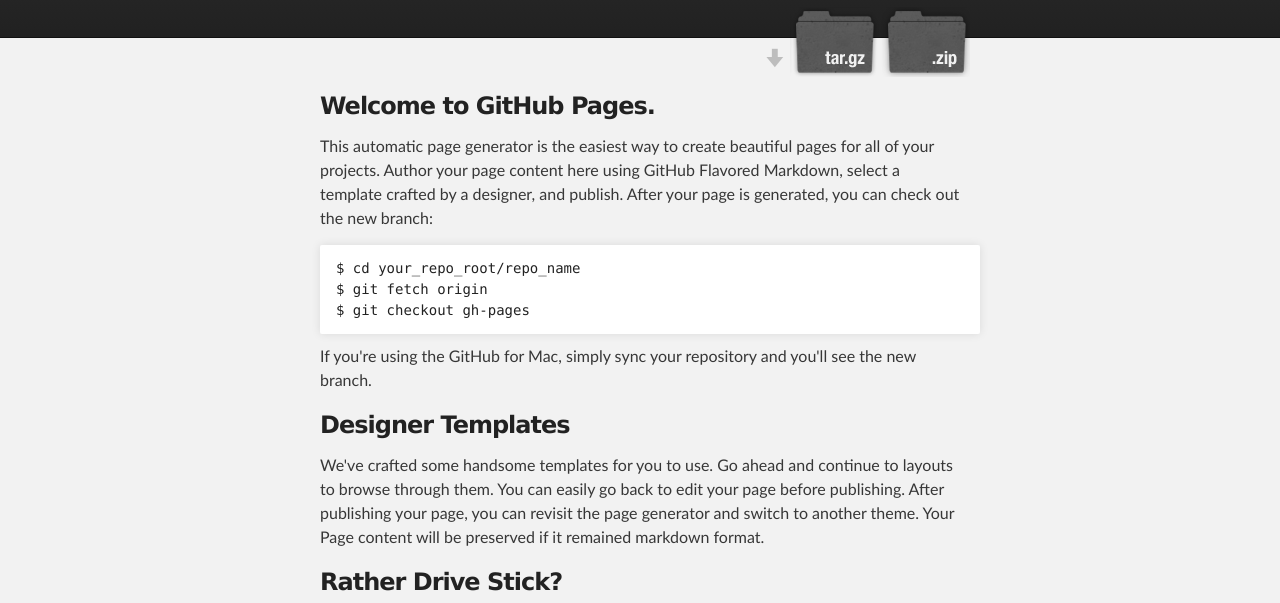
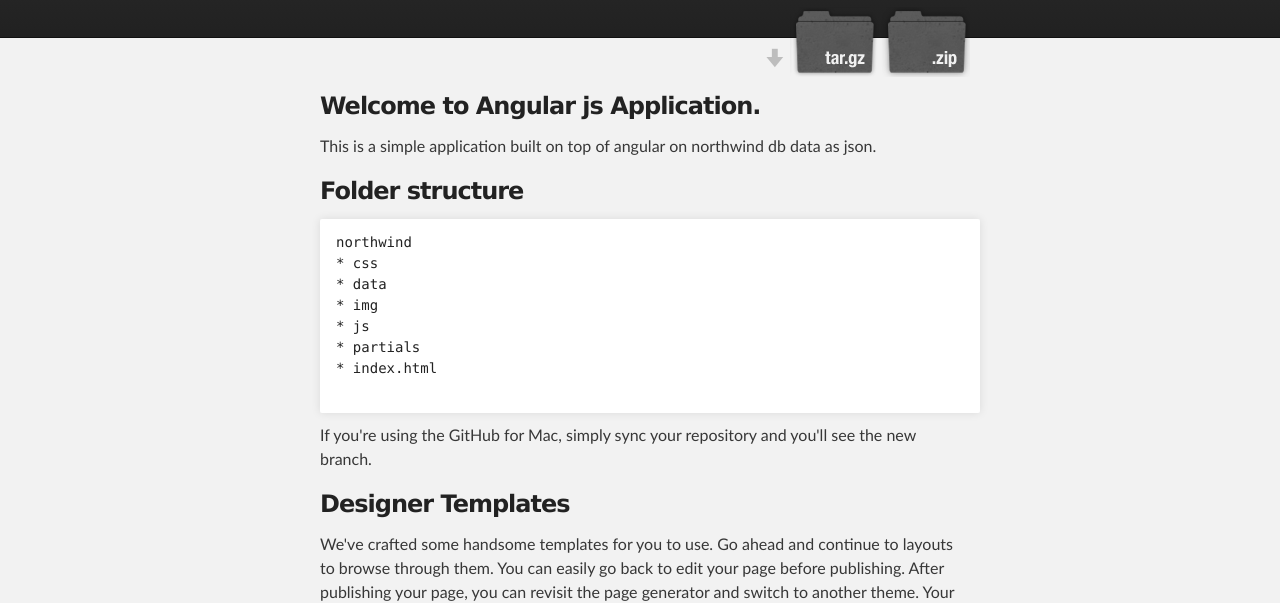
Before and after one commit to gsuresh86/northiwind_app_using_angularjs, a plain HTML site: page index.html in a window 1280 px wide. Shown: the part 199-802 px from the top of the page. Drawn offline with Linux system fonts and the light colour scheme.

```diff
--- a/index.html
+++ b/index.html
@@ -32,13 +32,21 @@
     <div id="main_content_wrap" class="outer">
       <section id="main_content" class="inner">
         <h3>
-<a name="welcome-to-github-pages" class="anchor" href="#welcome-to-github-pages"><span class="octicon octicon-link"></span></a>Welcome to GitHub Pages.</h3>
+<a name="welcome-to-angular-js-application" class="anchor" href="#welcome-to-angular-js-application"><span class="octicon octicon-link"></span></a>Welcome to Angular js Application.</h3>
 
-<p>This automatic page generator is the easiest way to create beautiful pages for all of your projects. Author your page content here using GitHub Flavored Markdown, select a template crafted by a designer, and publish. After your page is generated, you can check out the new branch:</p>
+<p>This is a simple application built on top of angular on northwind db data as json. </p>
 
-<pre><code>$ cd your_repo_root/repo_name
-$ git fetch origin
-$ git checkout gh-pages
+<h3>
+<a name="folder-structure" class="anchor" href="#folder-structure"><span class="octicon octicon-link"></span></a>Folder structure</h3>
+
+<pre><code>northwind
+* css
+* data
+* img
+* js
+* partials
+* index.html
+
 </code></pre>
 
 <p>If you're using the GitHub for Mac, simply sync your repository and you'll see the new branch.</p>
```
Also changed, not shown: params.json (+1 -1 lines).
